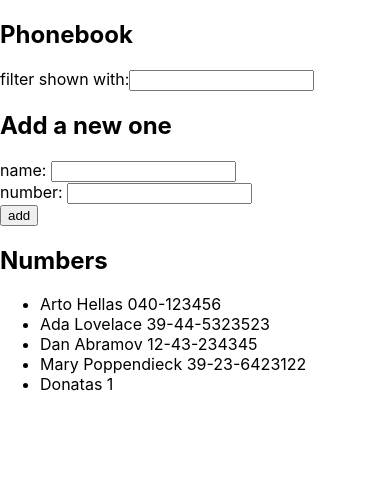
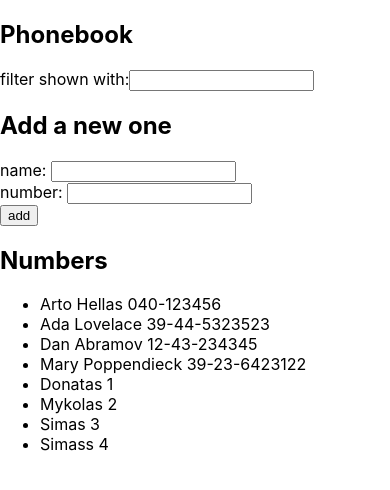
Before and after one commit to dktrdktr/Full-Stack-Open, a React (Create React App) app in the folder part2/phonebook/: page / in a window 390 px wide. Shown: the top 490 px of the page. Built offline with nearby package versions, Linux system fonts and the light colour scheme; data requests are answered from the project's data file.

Commit message:
2.16: Phonebook step8

```diff
--- a/part2/phonebook/db.json
+++ b/part2/phonebook/db.json
@@ -24,6 +24,21 @@
       "name": "Donatas",
       "number": "1",
       "id": 5
+    },
+    {
+      "name": "Mykolas",
+      "number": "2",
+      "id": 6
+    },
+    {
+      "name": "Simas",
+      "number": "3",
+      "id": 7
+    },
+    {
+      "name": "Simass",
+      "number": "4",
+      "id": 8
     }
   ]
 }
--- a/part2/phonebook/src/App.js
+++ b/part2/phonebook/src/App.js
@@ -2,7 +2,7 @@
 import Filter from "./components/Filter";
 import PersonForm from "./components/PersonForm";
 import Persons from "./components/Persons";
-import axios from "axios";
+import personService from "./services/persons";
 
 const App = () => {
   const [persons, setPersons] = useState([]);
@@ -11,8 +11,8 @@
   const [newFilter, setNewFilter] = useState("");
 
   useEffect(() => {
-    axios.get("http://localhost:3001/persons").then((response) => {
-      setPersons(response.data);
+    personService.getAll().then((initialPersons) => {
+      setPersons(initialPersons);
     });
   }, []);
 
@@ -30,13 +30,11 @@
         number: newNumber,
       };
 
-      axios
-        .post("http://localhost:3001/persons", nameObject)
-        .then((response) => {
-          setPersons(persons.concat(response.data));
-          setNewName("");
-          setNewNumber("");
-        });
+      personService.create(nameObject).then((returnedPerson) => {
+        setPersons(persons.concat(returnedPerson));
+        setNewName("");
+        setNewNumber("");
+      });
     }
   };
 
--- /dev/null
+++ b/part2/phonebook/src/services/persons.js
@@ -0,0 +1,21 @@
+import axios from "axios";
+const baseUrl = "http://localhost:3001/persons";
+
+const getAll = () => {
+  const request = axios.get(baseUrl);
+  return request.then((response) => response.data);
+};
+
+const create = (newObject) => {
+  const request = axios.post(baseUrl, newObject);
+  return request.then((response) => response.data);
+};
+
+const update = (id, newObject) => {
+  const request = axios.put(`${baseUrl}/${id}`, newObject);
+  return request.then((response) => response.data);
+};
+
+const personService = { getAll, create, update };
+
+export default personService;
```
